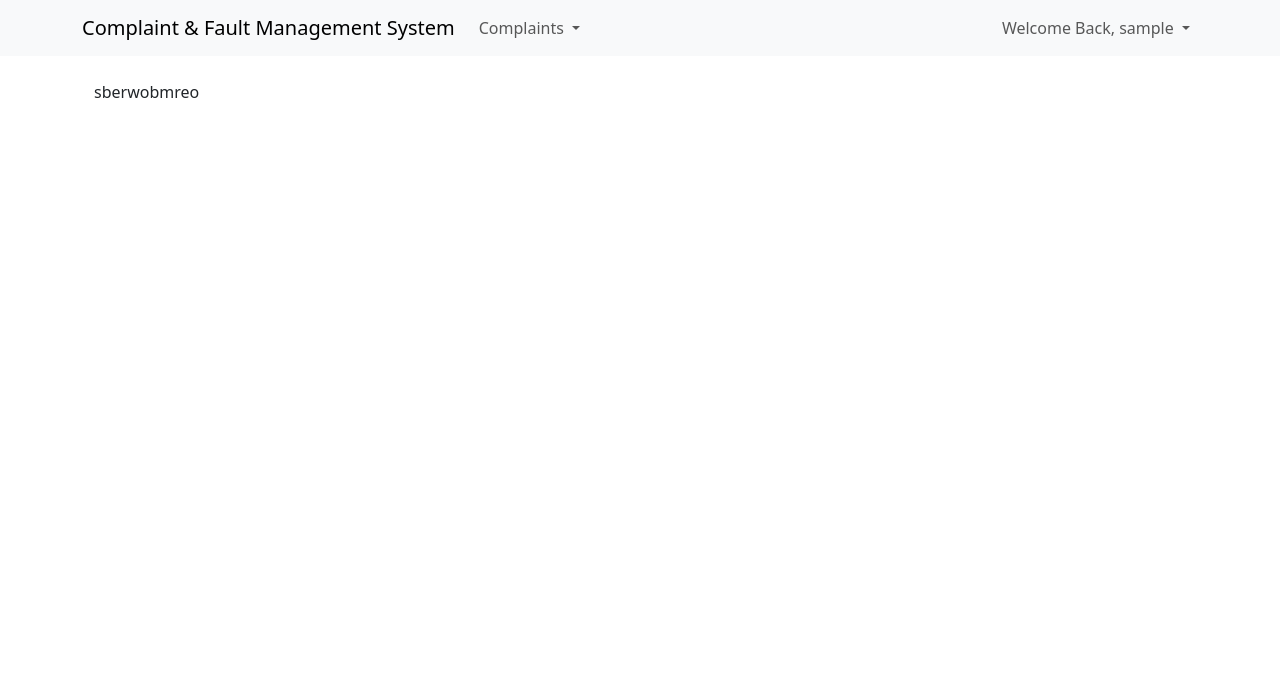
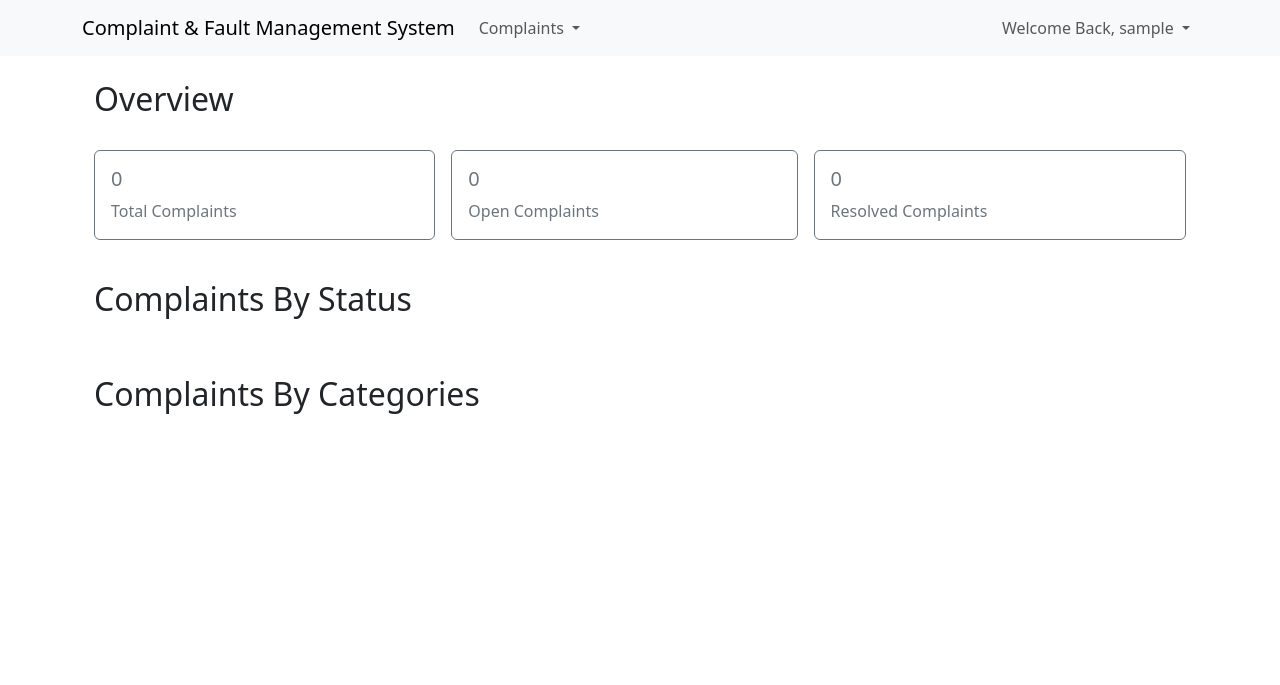
Before and after one commit to VishalRamki/dc-assessment, a Django app: page / in a window 1280 px wide. Shown: the top 685 px of the page. Run offline with Django 5.2, Linux system fonts and the light colour scheme; the visitor is signed in with stand-in values (Sample User, id 1); data comes from the database, SQL or seed files in the repository; data that the repository does not hold is empty; some libraries are stand-ins or nearby versions.

Commit message:
adds context calculations to summary view and card_widget component, and updates the summary index

```diff
--- a/cfms/summary/views.py
+++ b/cfms/summary/views.py
@@ -3,7 +3,7 @@ from django.views import generic
 from django.contrib.auth.mixins import LoginRequiredMixin
 from django.utils import timezone
 from django.shortcuts import redirect
-
+from django.db.models import Count
 
 from dashboard.models import Complaint, ComplaintStatus
 from django.contrib.auth.views import LoginView
@@ -45,6 +45,28 @@ class IndexView(LoginRequiredMixin, generic.ListView):
         # this is the customer view ; just redirect to the complaint section
         return qs.none()
 
+    def get_context_data(self, **kwargs):
+        context = super().get_context_data(**kwargs)
+        qs = context["latest_complaints_list"]
+
+        context["total_count"] = qs.count()
+        context["open_count"] = qs.filter(complaint_status_ref__name="Open").count()
+        context["resolved_count"] = qs.filter(complaint_status_ref__name="Resolved").count()
+
+        context["category_counts"] = (
+            qs.values("complaint_category_ref__name")
+              .annotate(count=Count("id"))
+              .order_by("-count")
+        )
+
+        context["status_counts"] = (
+            qs.values("complaint_status_ref__name")
+              .annotate(count=Count("id"))
+              .order_by("-count")
+        )
+
+        return context
+
 class CustomLoginView(LoginView):
 
     def dispatch(self, request, *args, **kwargs):
--- /dev/null
+++ b/cfms/templates/components/card_widget.html
@@ -0,0 +1,6 @@
+<div class="card border-secondary mb-3 flex-fill">
+    <div class="card-body text-secondary">
+        <h5 class="card-title">{{ count }}</h5>
+        <p class="card-text">{{ text }}</p>
+    </div>
+</div>
--- a/cfms/templates/summary/index.html
+++ b/cfms/templates/summary/index.html
@@ -2,7 +2,31 @@
 
 {% block content %}
 <div class="container mt-4">
-sberwobmreo
+    <div class="d-flex mb-4">
+        <h2>Overview</h2>
+    </div>
+    <div class="d-flex flex-wrap gap-3  mb-4">
+        {% include "components/card_widget.html" with count=total_count text="Total Complaints" %}
+        {% include "components/card_widget.html" with count=open_count text="Open Complaints" %}
+        {% include "components/card_widget.html" with count=resolved_count text="Resolved Complaints" %}
+    </div>
+    <div class="d-flex  mb-4">
+        <h2>Complaints By Status</h2>
+    </div>
 
+    <div class="d-flex flex-wrap gap-3  mb-4">
+        {% for item in status_counts %}
+            {% include "components/card_widget.html" with count=item.count text=item.complaint_status_ref__name %}
+        {% endfor %}
+    </div>
+    <div class="d-flex  mb-4">
+        <h2>Complaints By Categories</h2>
+    </div>
+
+    <div class="d-flex flex-wrap gap-3  mb-4">
+        {% for item in category_counts %}
+            {% include "components/card_widget.html" with count=item.count text=item.complaint_category_ref__name %}
+        {% endfor %}
+    </div>
 </div>
 {% endblock %}
```
